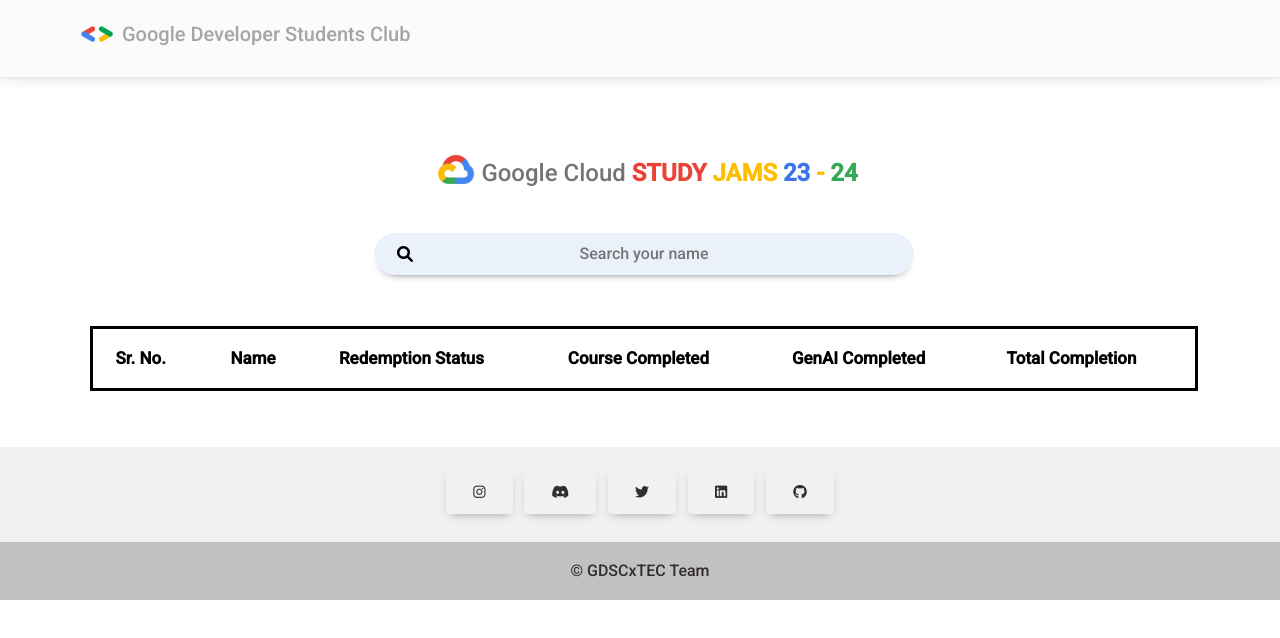
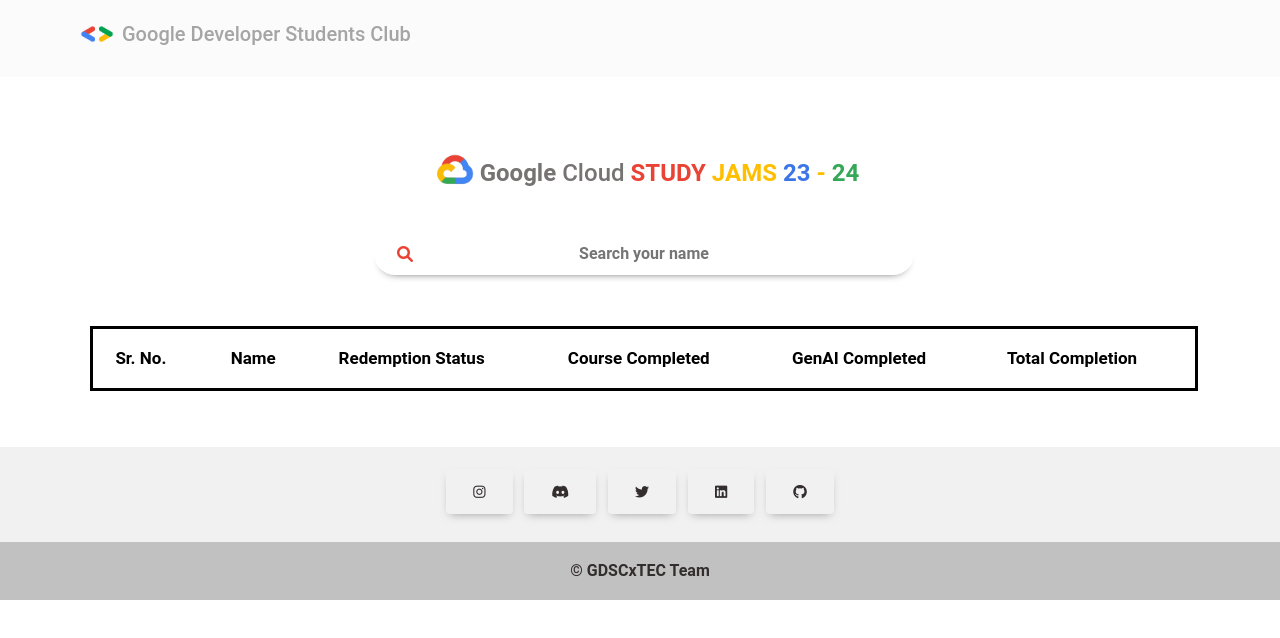
Before and after one commit to ajay0175/GDSCxTEC-GCSJ-Tracker, a plain HTML site: page index.html in a window 1280 px wide. Drawn offline with nearby package versions, Linux system fonts and the light colour scheme; no server answers.

Commit message:
color root

```diff
--- a/style.css
+++ b/style.css
@@ -1,21 +1,27 @@
-@import url('https://fonts.googleapis.com/css2?family=Roboto:wght@500&display=swap');
 
-*{
+:root {
+    --header-background: rgb(233, 67, 53); /* Red for header background */
+    --jams: rgb(255, 191, 0);         /* Yellow for jams */
+    --blue23: rgb(60, 117, 232);          /* Blue for blue23 */
+    --num24: rgb(52, 168, 87);          /* Green for num24 */
+}
+
+/* Import Google Fonts and set default styles */
+@import url('https://fonts.googleapis.com/css2?family=Roboto:wght@300;500;700&display=swap');
+
+
+* {
     font-family: 'Roboto', sans-serif;
+    font-weight: 700;
     scroll-behavior: smooth;
     margin: 0;
     padding: 0;
     box-sizing: border-box;
 }
 
-
-
-
-
-
-/*Navbar*/
-.navbar{
-    box-shadow: 0px 0px 6px eaf1fb;
+/* Navbar styles */
+.navbar {
+    box-shadow: none;
     position: fixed;
     top: 0%;
     left: 0%;
@@ -23,54 +29,49 @@
     z-index: 1;
 }
 
-
-/* Google Cloud Study Jam's name */
-
-/* Search Bar */
-.input-box{
+/* Search Bar styles */
+.input-box {
     width: 65%;
     padding: 10px;
     text-align: center;
     margin-bottom: 3px;
     border-radius: 24px;
-    border:none;
+    border: none;
     outline: none;
     padding: 20px;
-    background-color: #eaf1fb;
-    box-shadow: 0px 6px 10px -9px black ;
+     /* Use the descriptive color variable */
+    box-shadow: 0px 6px 10px -9px black;
 }
 
-/* Table */
+/* Table styles */
 
-/* Footer */
+/* Footer styles */
 
-.d-inline-block{
+.d-inline-block {
     margin-left: 60px;
     height: 60px;
     padding-bottom: 10px;
 }
 
-.adypulg{
-   height: 40px;
-   margin-bottom: 10px;
+.adypulg {
+    height: 40px;
+    margin-bottom: 10px;
 }
 
-
-
-.table{
+.table {
     border: black solid 3px;
 }
 
-.table thead{
+.table thead {
     border: black solid 3px;
 }
 
-.table thead tr th{
+.table thead tr th {
     color: black;
     font-size: 17px;
 }
 
-h4{
+h4 {
     color: rgb(119, 115, 115);
     padding-bottom: 25px;
 }
@@ -88,7 +89,7 @@ h4{
     padding: 13px;
     min-width: 40px;
     margin-left: 10px;
-    color: black;
+    color: var(--header-background); /* Use the descriptive color variable */
 }
 
 /* .p-2 {
@@ -98,37 +99,36 @@ h4{
     margin-bottom: 3px;
 } */
 
-.bgadypu{
+.bgadypu {
     height: 50px;
 }
 
-.gdscfoot{
+.gdscfoot {
     height: 50px;
     margin-left: 5px;
 }
 
-.mb-4{
+.mb-4 {
     margin-top: 10px;
 }
 
-
-
-.study{
-    color: rgb(233, 67, 53);
+/* Apply color variables to specific elements */
+.study {
+    color: var(--header-background); /* Use the descriptive color variable */
 }
 
-.jams{
-    color: rgb(255, 191, 0);
+.jams {
+    color: var(--jams); /* Use the descriptive color variable */
 }
 
-.num23{
-    color: rgb(60, 117, 232);
+.num23 {
+    color: var(--blue23); /* Use the descriptive color variable */
 }
 
-.sym-{
-    color: rgb(253, 187, 5);
+.sym- {
+    color: var(--jams); /* Use the descriptive color variable */
 }
 
-.num24{
-    color: rgb(52, 168, 87);
+.num24 {
+    color: var(--num24); /* Use the descriptive color variable */
 }
```
